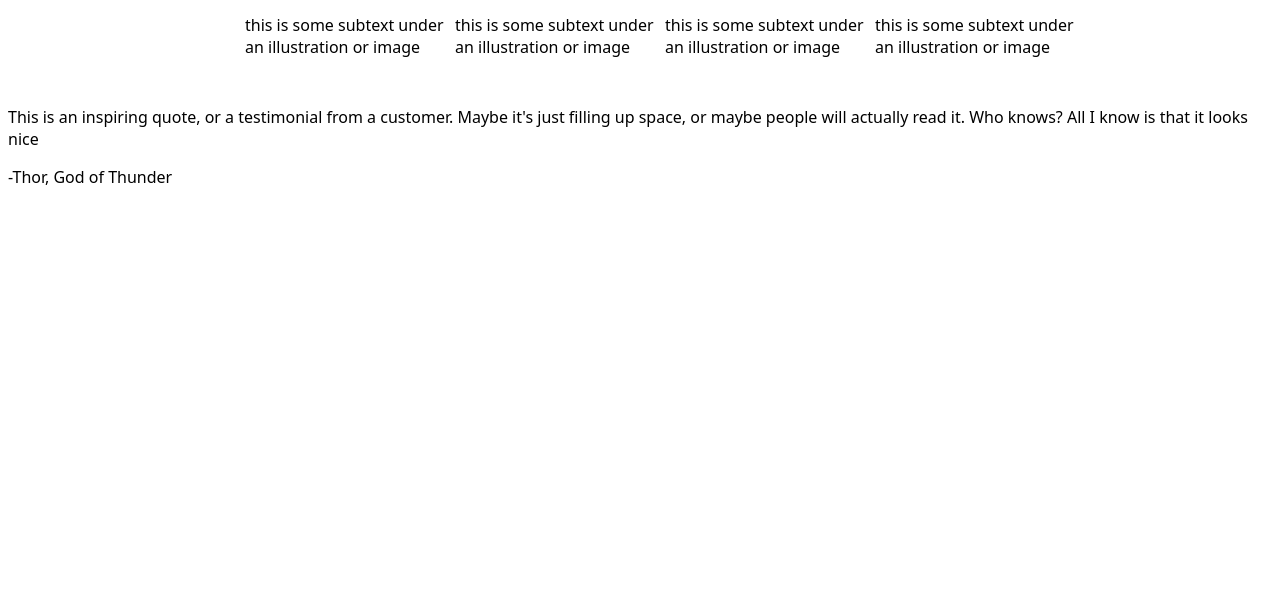
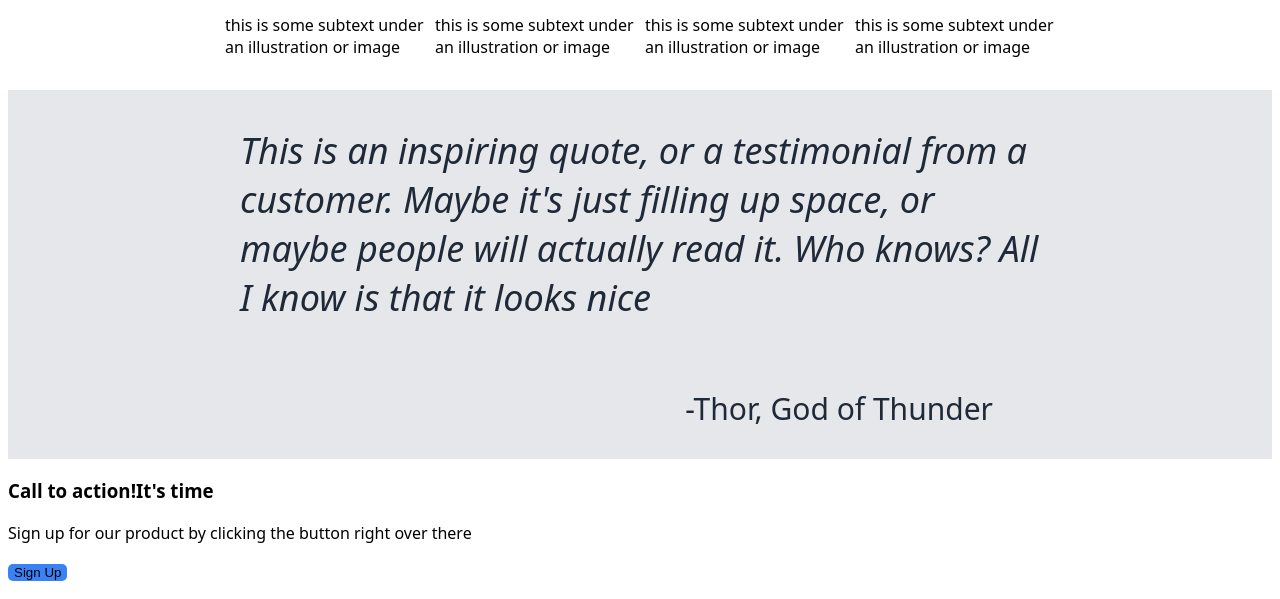
Before and after one commit to SasakaRoben/landing-page, a plain HTML site: page index.html in a window 1280 px wide. Shown: the part 388-987 px from the top of the page. Before the commit the page ends 800 px from the top, so only its background shows below. Drawn offline with Linux system fonts and the light colour scheme.

Commit message:
Add section 4

```diff
--- a/index.html
+++ b/index.html
@@ -60,5 +60,14 @@
             </p>
         </div>
     </div>
+    <div class="section-4">
+        <div class="section-container">
+            <div class="section-content">
+                <h3>Call to action!It's time</h3>
+                <p>Sign up for our product by clicking the button right over there</p>
+            </div>
+            <button>Sign Up</button>
+        </div>
+    </div>
 </body>
 </html>
--- a/styles.css
+++ b/styles.css
@@ -95,6 +95,8 @@ button
     font-size: 36px;
     color: #1F2937;
     font-weight: 900;
+    display: flex;
+    text-align: center;
 }
 
 ul
@@ -105,8 +107,10 @@ ul
 .content
 {
     display: flex;
+    justify-content: center;
     flex-wrap: wrap;
     gap: 10px;
+    padding: 0px;
 }
 
 .content img
@@ -122,3 +126,34 @@ ul
     display: flex;
     flex-direction: column;
 }
+
+.section-3
+{
+    display: flex;
+    justify-content: center;
+    align-items: center;
+    background-color: #E5E7EB;
+    color: #1F2937;
+}
+
+.quote-content
+{
+    max-width: 800px;
+    display: flex;
+    flex-direction: column;
+    justify-content: center;
+}
+.quote
+{
+    font-size: 36px;
+    color: #1F2937;
+    font-weight: 300;
+    font-style: italic;
+}
+.author
+{
+    align-self: flex-end;
+    margin-right: 47px;
+    font-size: 30px;
+    font-weight: 36px;
+}
```
